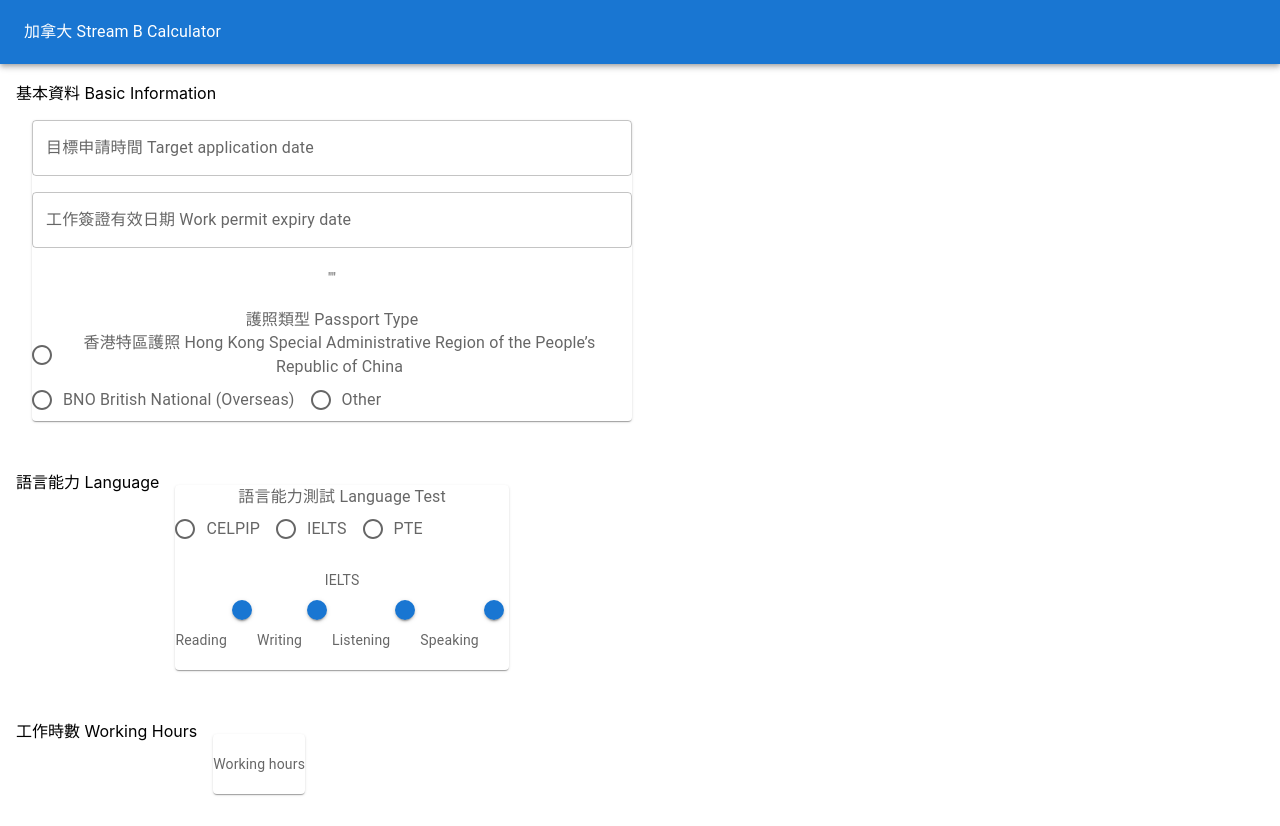
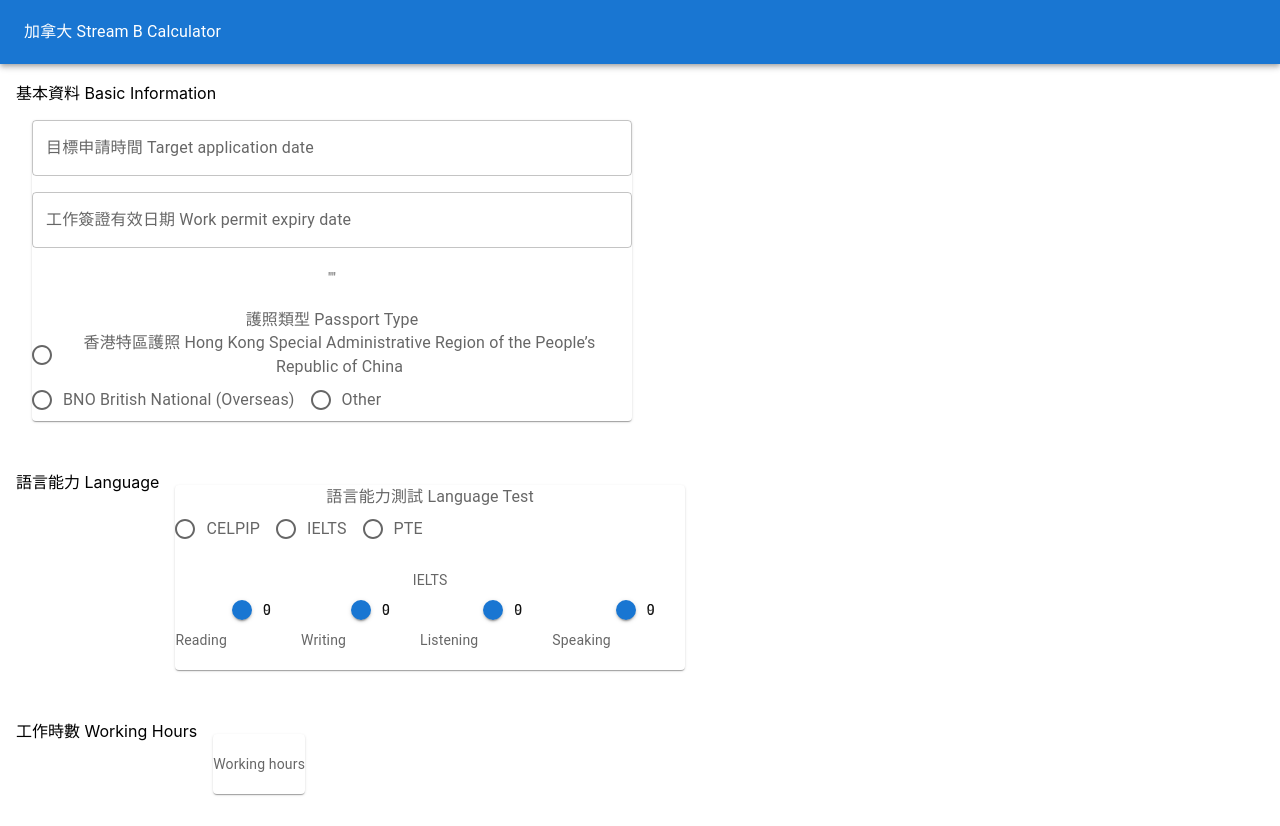
Before and after one commit to VardyNg/Canada-HK-Stream-B-Calculator, a React (Create React App) app: page / in a window 1280 px wide. Built offline with nearby package versions, Linux system fonts and the light colour scheme.

Commit message:
add max and min value display

```diff
--- a/src/atoms/Slider.tsx
+++ b/src/atoms/Slider.tsx
@@ -6,12 +6,25 @@ type SliderProp = {
   step: number
 }
 function Slider(props: SliderProp) {
+  console.log(props);
+  const marks = [
+    {
+      value: props.min,
+      label: props.min
+    },
+    {
+      value: props.max,
+      label: props.max
+    },
+  ]
   return (
     <SliderMui
       orientation="vertical"
       min={props.min}
       max={props.max}
       step={props.step}
+      marks={marks}
+      valueLabelDisplay="auto"
     />
   )
 }
```
